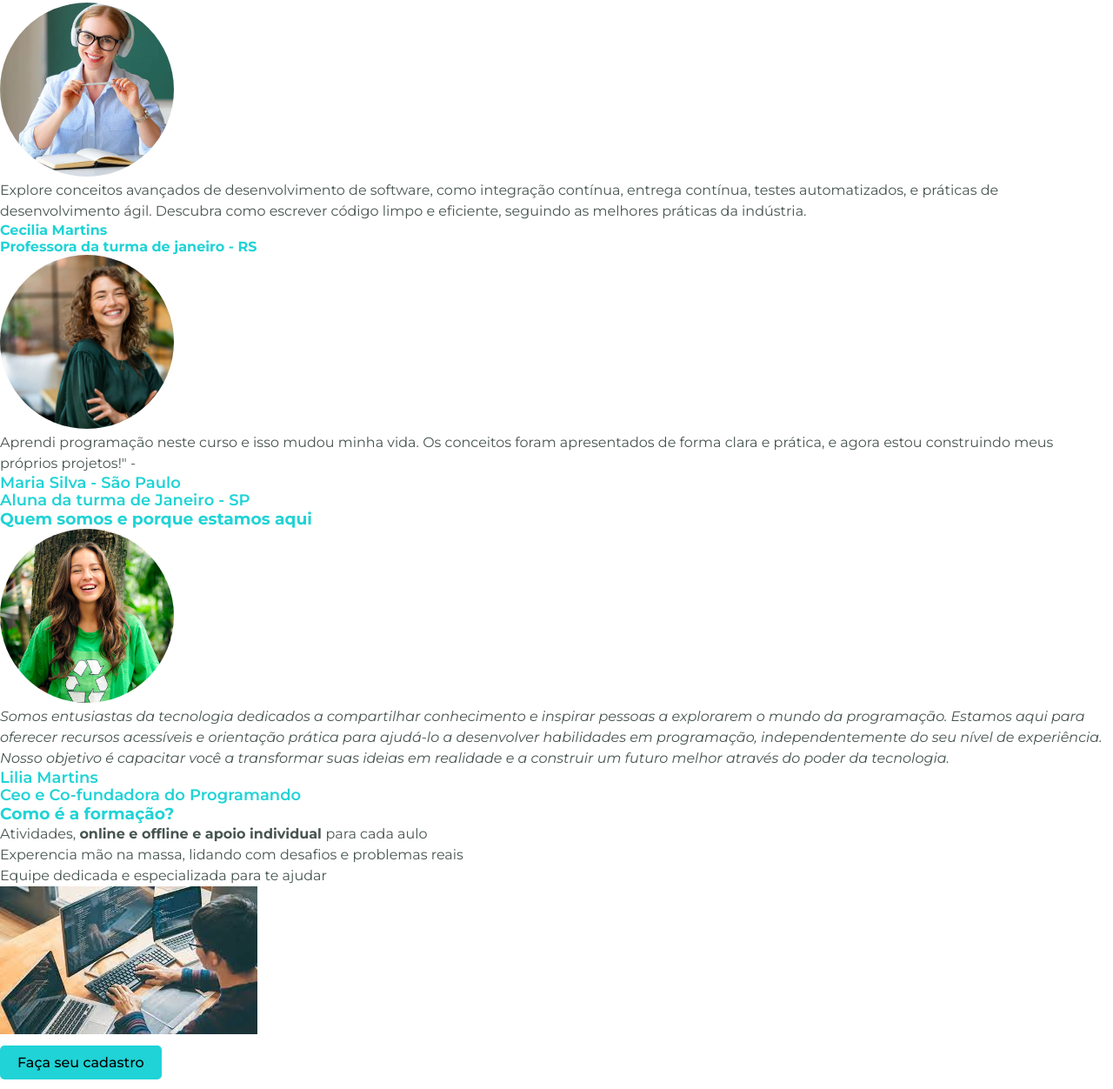
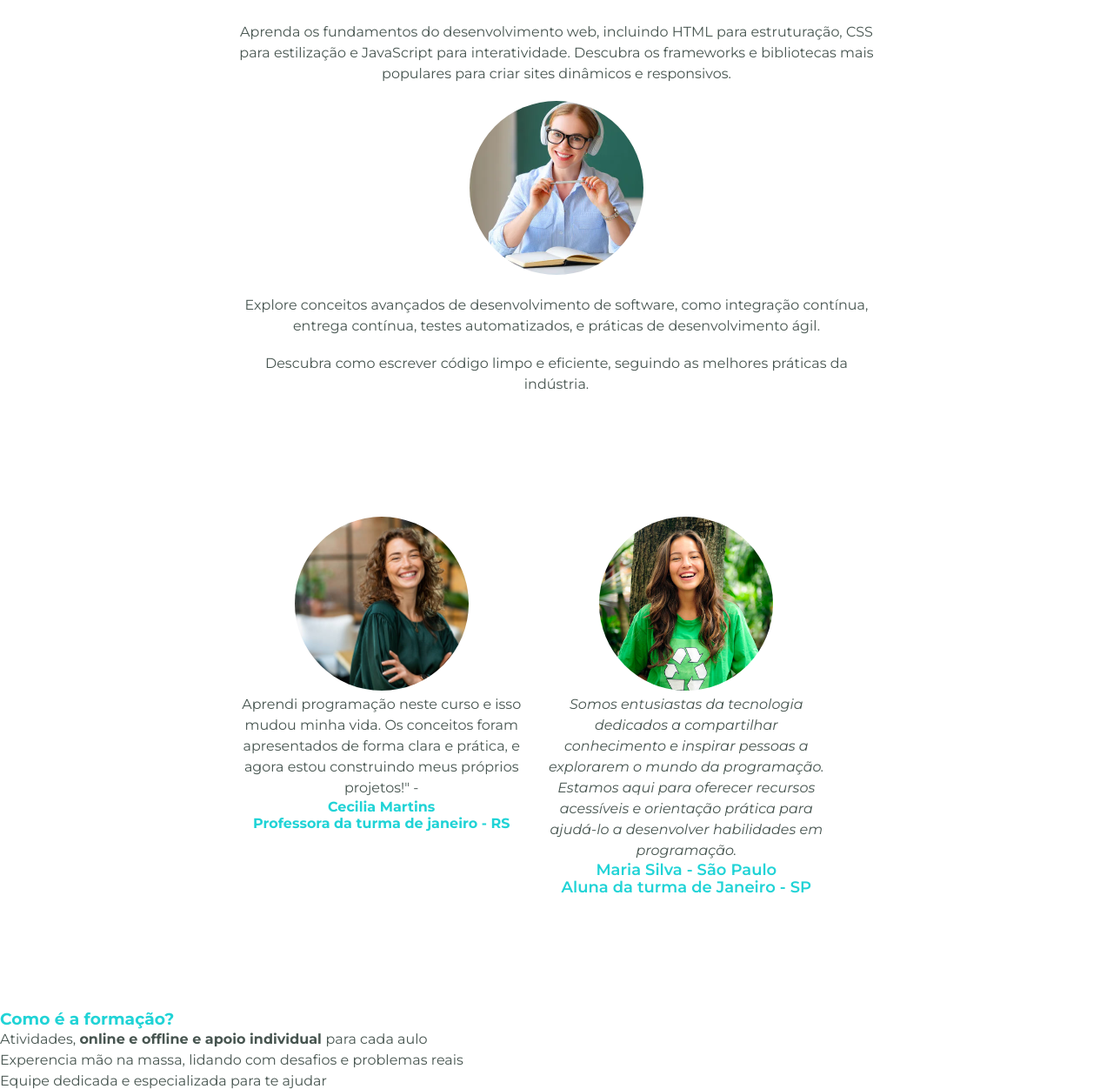
Before and after one commit to nicolasmartinsdev/minhas-praticas, a plain HTML site: page Fundamentos/dia-2-html-e-css-primeiros-passos-em-css/index.html in a window 1280 px wide. Shown: the part 601-1853 px from the top of the page at 87% size. Drawn offline with Linux system fonts and the light colour scheme.

Commit message:
students content estilizados

```diff
--- a/Fundamentos/dia-2-html-e-css-primeiros-passos-em-css/index.html
+++ b/Fundamentos/dia-2-html-e-css-primeiros-passos-em-css/index.html
@@ -29,41 +29,53 @@
   </div>
 
   <!--Sessão 2-->
-
+  <div class="market">
     <p>
       Aprenda os fundamentos do desenvolvimento web, incluindo HTML para estruturação, CSS para estilização e JavaScript
       para interatividade. Descubra os frameworks e bibliotecas mais populares para criar sites dinâmicos e responsivos.
-  </p>
+    </p><br>
 
     <img class="picture" src="imagens/professor-ouvindo-podcast.webp" alt="Professor" width="200">
+    <br><br>
     <p>
       Explore conceitos avançados de desenvolvimento de software, como integração contínua, entrega contínua, testes
-    automatizados, e práticas de desenvolvimento ágil. Descubra como escrever código limpo e eficiente, seguindo as
+      automatizados, e práticas de desenvolvimento ágil.
+    </P><br>
+
+    <P>
+      Descubra como escrever código limpo e eficiente, seguindo as
       melhores práticas da indústria.
     </p>
 
+  </div>
+
+  <div class="student-testimonial">
+    <div class="student-content">
+
+      <img class="picture" src="imagens/aluno1.jpg" alt="aluna sorrindo" width="200">
+      <p>
+        Aprendi programação neste curso e isso mudou minha vida. Os conceitos foram apresentados de forma clara e
+        prática, e
+        agora estou construindo meus próprios projetos!" -</p>
         <h4 class="title-blue">Cecilia Martins <br>
           Professora da turma de janeiro - RS
         </h4>
-  <img class="picture" src="imagens/aluno1.jpg" alt="aluna sorrindo" width="200">
+    </div>
+    <div class="student-content">
+
+      <img class="picture" src="imagens/aluno2.jpeg" alt="Lilia Professora" width="200">
       <p>
-    Aprendi programação neste curso e isso mudou minha vida. Os conceitos foram apresentados de forma clara e prática, e
-    agora estou construindo meus próprios projetos!" -</p>
+        <em>Somos entusiastas da tecnologia dedicados a compartilhar conhecimento e inspirar pessoas a explorarem o
+          mundo da
+          programação. Estamos aqui para oferecer recursos acessíveis e orientação prática para ajudá-lo a desenvolver
+          habilidades em programação.</em>
+      </p>
       <h4 class="title-blue student-test">Maria Silva - São Paulo <br>
         Aluna da turma de Janeiro - SP
       </h4>
-  <h3 class="title-blue">Quem somos e porque estamos aqui</h3>
-  <img class="picture" src="imagens/aluno2.jpeg" alt="Lilia Professora" width="200">
-  <p>
 
-    <em>Somos entusiastas da tecnologia dedicados a compartilhar conhecimento e inspirar pessoas a explorarem o mundo da
-      programação. Estamos aqui para oferecer recursos acessíveis e orientação prática para ajudá-lo a desenvolver
-      habilidades em programação, independentemente do seu nível de experiência. Nosso objetivo é capacitar você a
-      transformar suas ideias em realidade e a construir um futuro melhor através do poder da tecnologia.</em>
-  </p>
-  <h4 class="title-blue student-test">Lilia Martins <br>
-    Ceo e Co-fundadora do Programando
-  </h4>
+    </div>
+  </div>
   <h3 class="title-blue">Como é a formação?</h3>
   <ul>
     <li>Atividades, <strong>online e offline e apoio individual </strong> para cada aulo</li>
--- a/Fundamentos/dia-2-html-e-css-primeiros-passos-em-css/style.css
+++ b/Fundamentos/dia-2-html-e-css-primeiros-passos-em-css/style.css
@@ -2,26 +2,29 @@
     margin: 0%;
     padding: 0%;
 }
-body{
+
+body {
     font-family: Montserrat, sans-serif;
 }
 
-  p, li{
+p,
+li {
     color: #475550;
     font-size: 16px;
     line-height: 24px;
 }
-  #sub{
+
+#sub {
     margin-bottom: 30px;
 }
 
-  .student-test{
+.student-test {
     font-size: 18px;
     line-height: 20px;
     font-weight: 600;
 }
 
-  .hero-title{
+.hero-title {
     font-size: 40px;
     line-height: 55px;
     font-weight: 600;
@@ -29,14 +32,14 @@ body{
     margin-bottom: 30px;
 }
 
-  .picture{
+.picture {
     border-radius: 50%;
     width: 200px;
     height: 200px;
     object-fit: cover;
 }
 
-  .button{
+.button {
     background-color: #20d3d6;
     color: rgb(0, 0, 0);
     padding: 10px 20px;
@@ -44,31 +47,66 @@ body{
     border-radius: 5px;
     font-weight: 500;
 }
-  .header{
+
+.header {
     background-image: url(https://i.pinimg.com/originals/de/c5/71/dec57173cb2409cc2d2b5693355a3790.jpg);
     background-size: cover;
     padding: 60px 30px 40px;
-    background-position: 50% 25%;
+    background-position: 50px 25px;
 
 }
-  .header-content{
+
+.header-content {
     max-width: 550px;
 }
-  .header-content p{
+
+.header-content p {
     max-width: 80%;
     margin-bottom: 30px;
 }
 
+.market{
+padding: 70px 30px;
+text-align: center;
+}
+
+.market h3{
+    margin-bottom: 30px;
+}
+
+.market p{
+    max-width: 60%;
+    margin: auto;
+}
+
+.student-testimonial{
+    padding: 30px 70px 90px 70px;
+    text-align: center;
+    width: 85%;
+    margin-top: 30px;
+    margin-bottom: 30px;
+}
+
+
+
 /* Seletor de tag */
-  h1, h2{
+h1,
+h2 {
     color: white
 }
 
 /* Seletor de tag */
-  .texto-azul{
+.texto-azul {
     color: #20d3d6;
 }
 
-  .title-blue{
+.title-blue {
     color: #20d3d6;
 }
+
+.student-content{
+    width: 30%;
+    display: inline-block;
+    margin: 10px;
+    vertical-align: top;
+}
```
Lines whose indentation alone changed are shown as unchanged.
